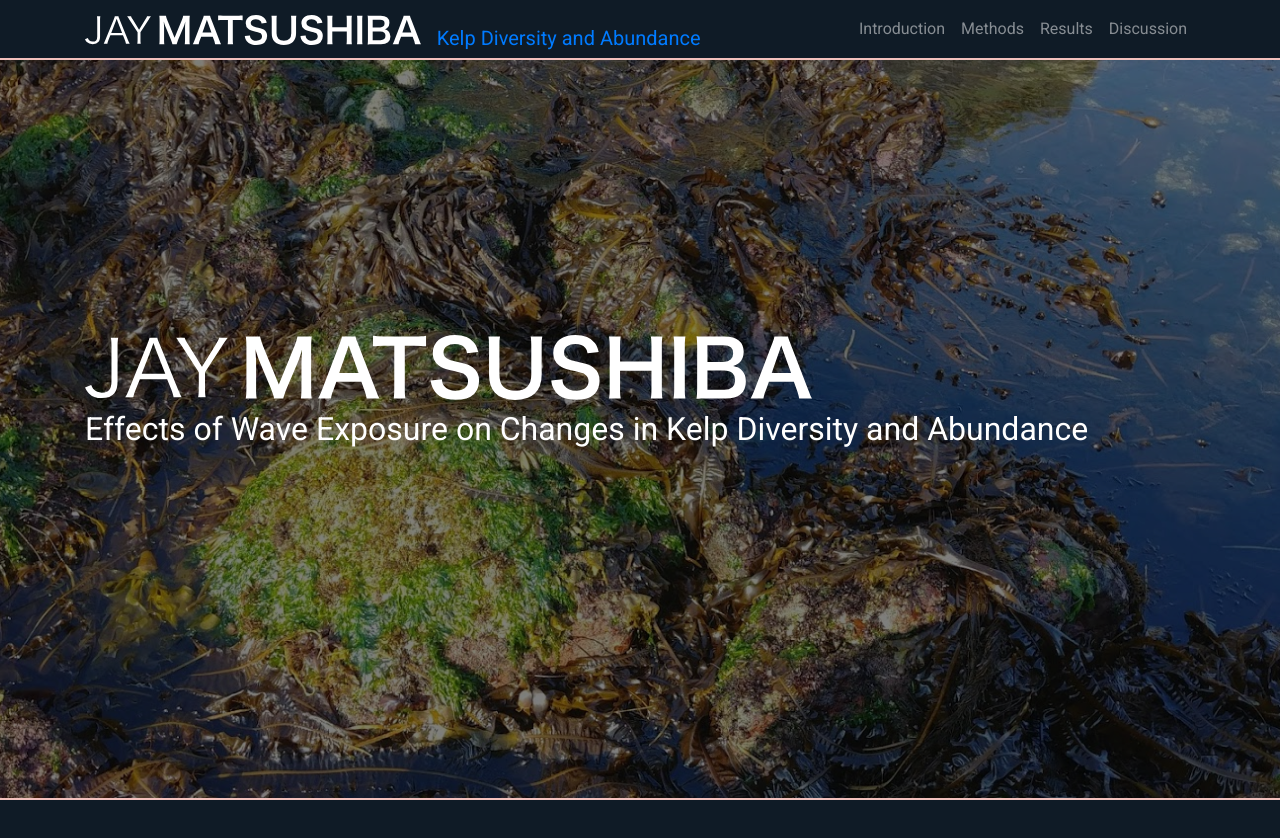
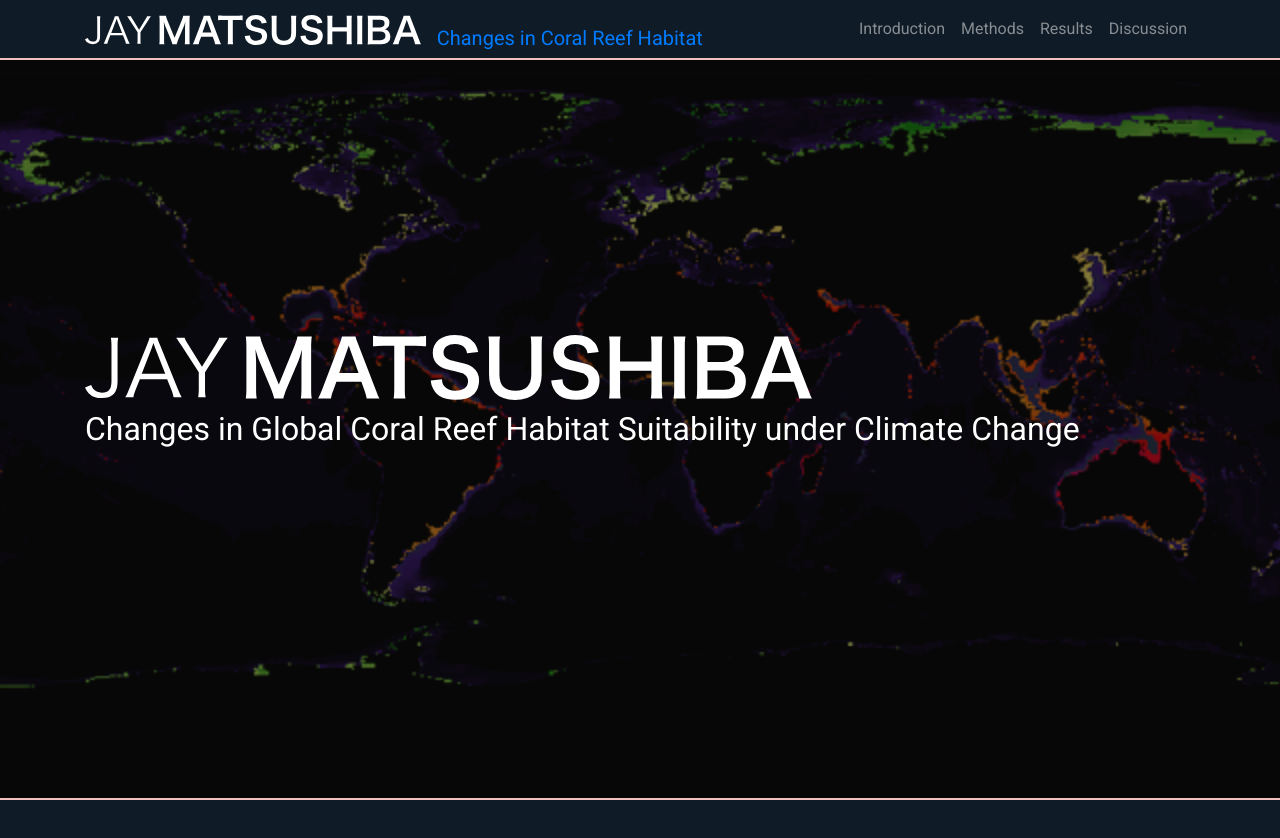
Before and after one commit to JayMatsushiba/coral-reef-climate-change-model, a plain HTML site: page index.html in a window 1280 px wide. Shown: the top 838 px of the page. Drawn offline with nearby package versions, Linux system fonts and the light colour scheme; a web font is replaced by a local one.

Commit message:
adapted for coral reef

```diff
--- a/index.html
+++ b/index.html
@@ -27,10 +27,10 @@
         <!-- navbar -->
         <nav class="navbar navbar-expand-lg navbar-dark fixed-top">
             <div class="container">
-                <a class="navbar-brand" href="#">
+                <a class="navbar-brand" href="https://jmatsushiba.com">
                     <img src="images/jaymatsushiba-light.svg" alt='JAY MATSUSHIBA'>
                 </a>
-                <h5 class='mt-auto mb-0 mr-auto'><a href="#">Kelp Diversity and Abundance</a></h5>
+                <h5 class='mt-auto mb-0 mr-auto'><a href="#">Changes in Coral Reef Habitat</a></h5>
                 <button class="navbar-toggler" type="button" data-toggle="collapse" data-target="#navbarNavAltMarkup" aria-controls="navbarNavAltMarkup" aria-expanded="false" aria-label="Toggle navigation">
                   <span class="navbar-toggler-icon"></span>
                 </button>
@@ -47,10 +47,10 @@
 
         <!-- Title Page -->
         <div id="title-page">
-            <img id="title-image" src="images/kelp.jpg">
+            <img id="title-image" src="images/coral reef map.png">
             <div id="title" class="container">
                 <img id="main-title" src="images/jaymatsushiba-light.svg" alt="JAY MATSUSHIBA">
-                <h2 id="sub-title">Effects of Wave Exposure on Changes in Kelp Diversity and Abundance</h2>
+                <h2 id="sub-title">Changes in Global Coral Reef Habitat Suitability under Climate Change</h2>
             </div>
         </div>
 
```
Also changed, not shown: images/coral reef map.png (added), images/kelp.jpg (deleted), 2 other files.
